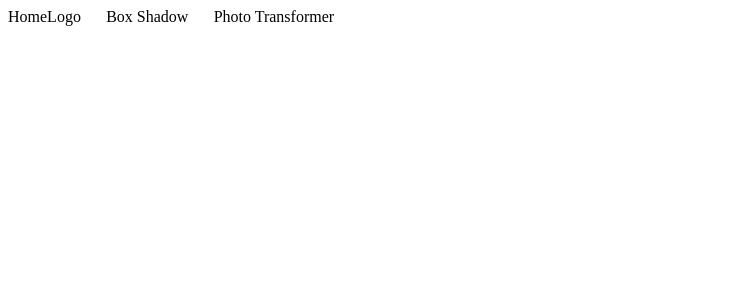
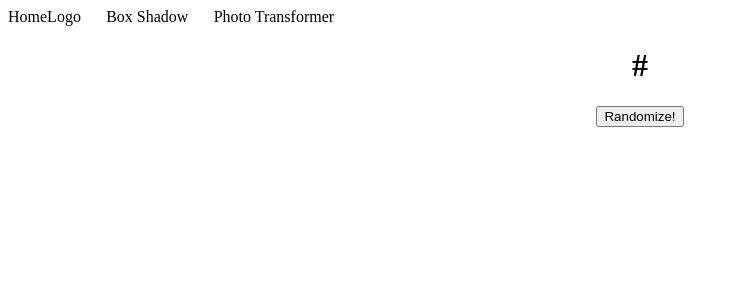
Before and after one commit to Andrewf9001/react-widgets, a React (Create React App) app: page /random-hex in a window 1280 px wide. Shown: the top 300 px of the page, without its empty margins (0-739 px from the left). Built offline with nearby package versions, Linux system fonts and the light colour scheme.

Commit message:
added random hex styles

```diff
--- a/src/components/App.jsx
+++ b/src/components/App.jsx
@@ -4,6 +4,7 @@ import PhotoTransformer from "./pages/PhotoTransformer";
 import BoxShadowPage from "./pages/BoxShadowPage";
 import Navbar from "./navigation/Navbar";
 import Homepage from "./pages/Homepage";
+import RandomHex from "./pages/RandomHex";
 
 const App = () => {
   return (
@@ -14,6 +15,7 @@ const App = () => {
         <Route path="/" element={<Homepage />} />
         <Route path="/box-shadow" element={<BoxShadowPage />} />
         <Route path="/photo-transformer" element={<PhotoTransformer />} />
+        <Route path="/random-hex" element={<RandomHex />} />
       </Routes>
     </div>
   );
--- a/src/styles/main.scss
+++ b/src/styles/main.scss
@@ -3,3 +3,4 @@
 
 @import "./pages/box-shadow-page.scss";
 @import "./pages/photo-transformer.scss";
+@import "./pages/random-hex.scss";
--- /dev/null
+++ b/src/styles/pages/random-hex.scss
@@ -0,0 +1,6 @@
+.random-hex-container {
+  display: flex;
+  flex-direction: column;
+  justify-content: center;
+  align-items: center;
+}
```
